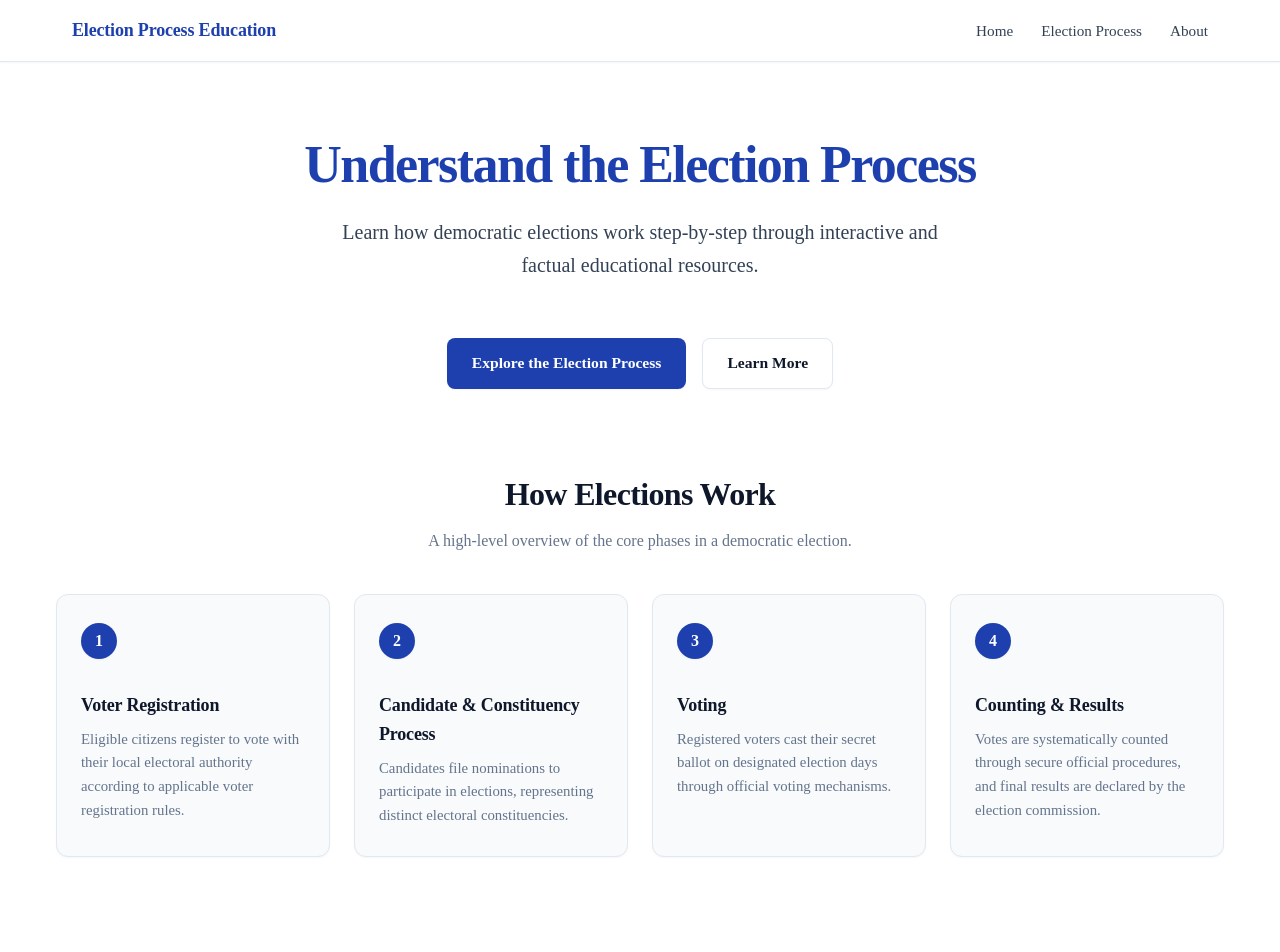
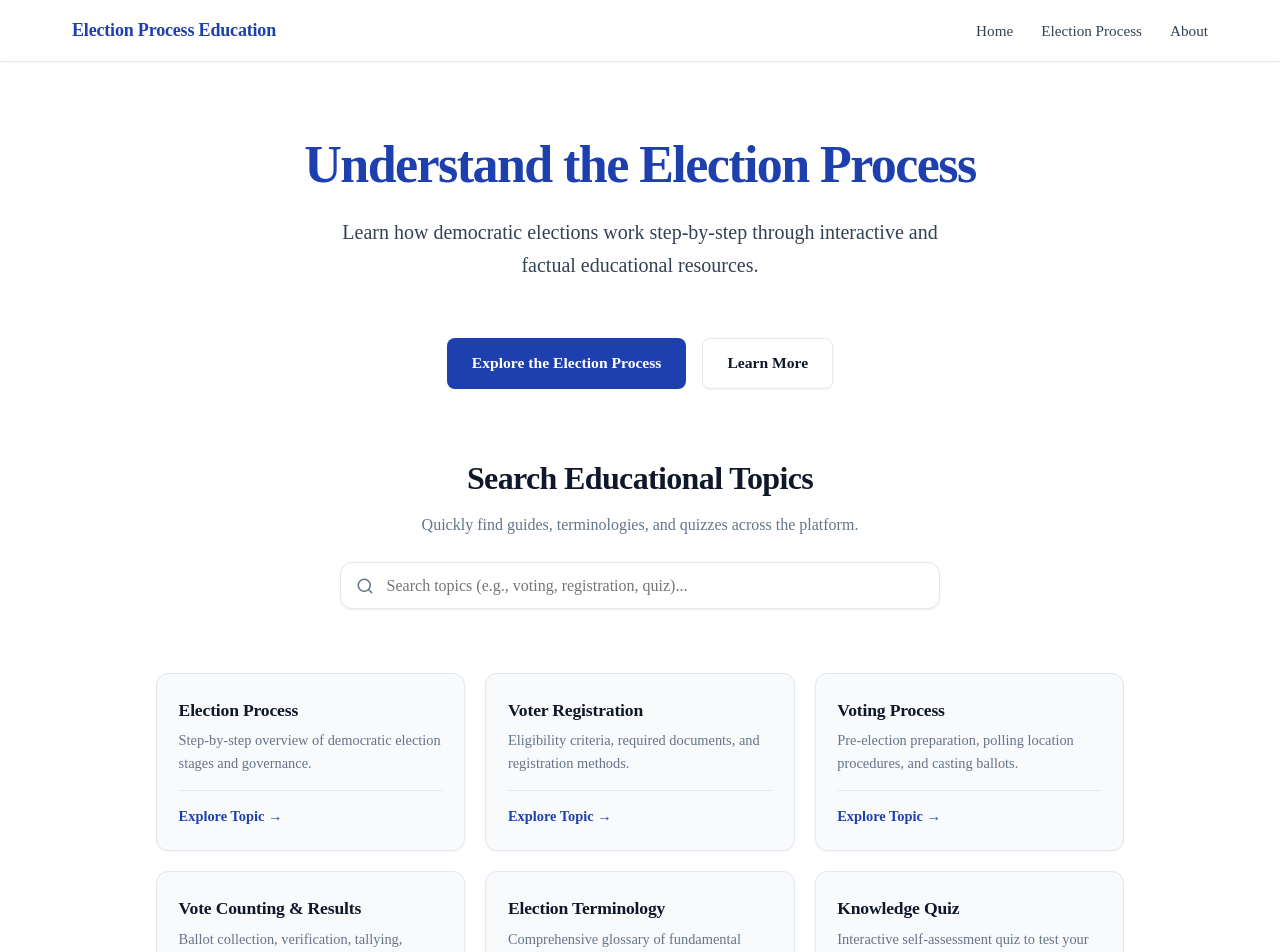
Before and after one commit to devamithra137/Election-Process-Education, a Next.js app: page / in a window 1280 px wide. Shown: the top 952 px of the page. Built offline with nearby package versions, Linux system fonts and the light colour scheme.

Commit message:
Add educational content search

```diff
--- a/src/app/globals.css
+++ b/src/app/globals.css
@@ -2611,3 +2611,186 @@ a {
   gap: 1rem;
   flex-wrap: wrap;
 }
+
+/* ─── Content Search ─────────────────────────────────────────── */
+.content-search-section {
+  width: 100%;
+  max-width: 1000px;
+  margin: 4rem auto 1rem;
+  padding: 0 1rem;
+}
+
+.content-search-container {
+  display: flex;
+  flex-direction: column;
+  align-items: center;
+  gap: 0.75rem;
+  max-width: 600px;
+  margin: 0 auto 2rem;
+  width: 100%;
+}
+
+.content-search-input-wrapper {
+  position: relative;
+  display: flex;
+  align-items: center;
+  width: 100%;
+}
+
+.content-search-icon {
+  position: absolute;
+  left: 1rem;
+  display: flex;
+  align-items: center;
+  justify-content: center;
+  color: var(--color-muted);
+  pointer-events: none;
+}
+
+.content-search-input {
+  width: 100%;
+  padding: 0.85rem 2.75rem 0.85rem 2.85rem;
+  font-size: 1rem;
+  font-family: inherit;
+  color: var(--color-foreground);
+  background-color: var(--color-background);
+  border: 1px solid var(--color-border);
+  border-radius: var(--radius-lg);
+  box-shadow: var(--shadow-sm);
+  transition: border-color 0.2s ease, box-shadow 0.2s ease;
+}
+
+.content-search-input::-webkit-search-cancel-button {
+  display: none;
+}
+
+.content-search-input:focus {
+  outline: none;
+  border-color: var(--color-primary);
+  box-shadow: 0 0 0 3px var(--color-primary-border);
+}
+
+.content-search-clear-button {
+  position: absolute;
+  right: 0.75rem;
+  background: none;
+  border: none;
+  color: var(--color-muted);
+  cursor: pointer;
+  font-size: 1rem;
+  padding: 0.35rem 0.6rem;
+  border-radius: var(--radius-sm);
+  display: flex;
+  align-items: center;
+  justify-content: center;
+  transition: color 0.2s ease, background-color 0.2s ease;
+}
+
+.content-search-clear-button:hover {
+  color: var(--color-foreground);
+  background-color: var(--color-surface-hover);
+}
+
+.content-search-clear-button:focus-visible {
+  outline: 2px solid var(--color-primary);
+}
+
+.content-search-status {
+  min-height: 1.25rem;
+  text-align: center;
+}
+
+.content-search-status-text {
+  font-size: 0.875rem;
+  color: var(--color-muted);
+  font-weight: 500;
+}
+
+.content-search-results-wrapper {
+  width: 100%;
+}
+
+.content-search-grid {
+  display: grid;
+  grid-template-columns: repeat(auto-fit, minmax(280px, 1fr));
+  gap: 1.25rem;
+  width: 100%;
+}
+
+.content-search-card {
+  background-color: var(--color-surface);
+  border: 1px solid var(--color-border);
+  border-radius: var(--radius-lg);
+  padding: 1.35rem;
+  display: flex;
+  flex-direction: column;
+  justify-content: space-between;
+  box-shadow: var(--shadow-xs);
+  transition: border-color 0.2s ease, box-shadow 0.2s ease, transform 0.2s ease;
+}
+
+.content-search-card:hover {
+  border-color: var(--color-primary-border);
+  box-shadow: var(--shadow-md);
+  transform: translateY(-2px);
+}
+
+.content-search-card-body {
+  margin-bottom: 1rem;
+}
+
+.content-search-card-title {
+  font-size: 1.1rem;
+  font-weight: 600;
+  color: var(--color-foreground);
+  letter-spacing: -0.01em;
+  margin-bottom: 0.35rem;
+}
+
+.content-search-card-description {
+  font-size: 0.9rem;
+  color: var(--color-muted);
+  line-height: 1.55;
+}
+
+.content-search-card-footer {
+  margin-top: auto;
+  padding-top: 0.75rem;
+  border-top: 1px solid var(--color-border);
+}
+
+.content-search-card-link {
+  display: inline-flex;
+  align-items: center;
+  font-size: 0.9rem;
+  font-weight: 600;
+  color: var(--color-primary);
+  transition: color 0.2s ease, transform 0.2s ease;
+}
+
+.content-search-card-link:hover {
+  color: var(--color-primary-hover);
+  transform: translateX(2px);
+}
+
+.content-search-card-link:focus-visible {
+  outline: 2px solid var(--color-primary);
+  outline-offset: 2px;
+  border-radius: var(--radius-sm);
+}
+
+.content-search-empty-state {
+  text-align: center;
+  padding: 2.5rem 1rem;
+  background-color: var(--color-surface);
+  border: 1px dashed var(--color-border);
+  border-radius: var(--radius-lg);
+  max-width: 500px;
+  margin: 0 auto;
+}
+
+.content-search-empty-message {
+  font-size: 1rem;
+  font-weight: 500;
+  color: var(--color-muted);
+}
--- a/src/app/page.tsx
+++ b/src/app/page.tsx
@@ -1,5 +1,6 @@
 import Link from "next/link";
 import SectionHeading from "@/components/SectionHeading";
+import ContentSearch from "@/components/ContentSearch";
 import ElectionOverview from "@/components/ElectionOverview";
 import VoterRegistration from "@/components/VoterRegistration";
 import ElectionTimeline from "@/components/ElectionTimeline";
@@ -26,6 +27,7 @@ export default function Home() {
           </Link>
         </div>
       </section>
+      <ContentSearch />
       <ElectionOverview />
       <VoterRegistration />
       <ElectionTimeline />
--- /dev/null
+++ b/src/components/ContentSearch.tsx
@@ -0,0 +1,171 @@
+"use client";
+
+import React, { useState, useMemo } from "react";
+import Link from "next/link";
+import SectionHeading from "./SectionHeading";
+
+interface EducationalTopic {
+  id: string;
+  title: string;
+  description: string;
+  href: string;
+}
+
+const EDUCATIONAL_TOPICS: EducationalTopic[] = [
+  {
+    id: "election-process",
+    title: "Election Process",
+    description: "Step-by-step overview of democratic election stages and governance.",
+    href: "/election-process",
+  },
+  {
+    id: "voter-registration",
+    title: "Voter Registration",
+    description: "Eligibility criteria, required documents, and registration methods.",
+    href: "/voter-registration",
+  },
+  {
+    id: "voting-process",
+    title: "Voting Process",
+    description: "Pre-election preparation, polling location procedures, and casting ballots.",
+    href: "/voting-process",
+  },
+  {
+    id: "vote-counting",
+    title: "Vote Counting & Results",
+    description: "Ballot collection, verification, tallying, reconciliation, and results declaration.",
+    href: "/vote-counting",
+  },
+  {
+    id: "election-terminology",
+    title: "Election Terminology",
+    description: "Comprehensive glossary of fundamental election concepts and terms.",
+    href: "/glossary",
+  },
+  {
+    id: "knowledge-quiz",
+    title: "Knowledge Quiz",
+    description: "Interactive self-assessment quiz to test your election knowledge.",
+    href: "/quiz",
+  },
+];
+
+export default function ContentSearch() {
+  const [searchQuery, setSearchQuery] = useState("");
+
+  const filteredTopics = useMemo(() => {
+    const query = searchQuery.trim().toLowerCase();
+    if (!query) {
+      return EDUCATIONAL_TOPICS;
+    }
+    return EDUCATIONAL_TOPICS.filter(
+      (topic) =>
+        topic.title.toLowerCase().includes(query) ||
+        topic.description.toLowerCase().includes(query)
+    );
+  }, [searchQuery]);
+
+  const handleClear = () => {
+    setSearchQuery("");
+  };
+
+  return (
+    <section
+      className="content-search-section"
+      aria-labelledby="content-search-heading"
+    >
+      <SectionHeading
+        title="Search Educational Topics"
+        subtitle="Quickly find guides, terminologies, and quizzes across the platform."
+      />
+
+      <div className="content-search-container">
+        <label htmlFor="site-content-search-input" className="sr-only">
+          Search educational topics
+        </label>
+        <div className="content-search-input-wrapper">
+          <span className="content-search-icon" aria-hidden="true">
+            <svg
+              xmlns="http://www.w3.org/2000/svg"
+              width="18"
+              height="18"
+              viewBox="0 0 24 24"
+              fill="none"
+              stroke="currentColor"
+              strokeWidth="2"
+              strokeLinecap="round"
+              strokeLinejoin="round"
+            >
+              <circle cx="11" cy="11" r="8" />
+              <line x1="21" y1="21" x2="16.65" y2="16.65" />
+            </svg>
+          </span>
+          <input
+            id="site-content-search-input"
+            type="search"
+            className="content-search-input"
+            placeholder="Search topics (e.g., voting, registration, quiz)..."
+            value={searchQuery}
+            onChange={(e) => setSearchQuery(e.target.value)}
+            aria-label="Search educational topics"
+            autoComplete="off"
+          />
+          {searchQuery && (
+            <button
+              type="button"
+              className="content-search-clear-button"
+              onClick={handleClear}
+              aria-label="Clear search input"
+            >
+              ✕
+            </button>
+          )}
+        </div>
+
+        <div className="content-search-status" aria-live="polite">
+          {searchQuery.trim() && (
+            <span className="content-search-status-text">
+              Showing {filteredTopics.length} of {EDUCATIONAL_TOPICS.length} topics matching &ldquo;{searchQuery.trim()}&rdquo;
+            </span>
+          )}
+        </div>
+      </div>
+
+      <div className="content-search-results-wrapper">
+        {filteredTopics.length > 0 ? (
+          <div className="content-search-grid" role="list">
+            {filteredTopics.map((topic) => (
+              <div
+                key={topic.id}
+                className="content-search-card"
+                role="listitem"
+              >
+                <div className="content-search-card-body">
+                  <h3 className="content-search-card-title">{topic.title}</h3>
+                  <p className="content-search-card-description">
+                    {topic.description}
+                  </p>
+                </div>
+                <div className="content-search-card-footer">
+                  <Link
+                    href={topic.href}
+                    className="content-search-card-link"
+                    aria-label={`Explore topic: ${topic.title}`}
+                  >
+                    Explore Topic →
+                  </Link>
+                </div>
+              </div>
+            ))}
+          </div>
+        ) : (
+          <div className="content-search-empty-state" role="status">
+            <p className="content-search-empty-message">
+              No matching topics found.
+            </p>
+          </div>
+        )}
+      </div>
+    </section>
+  );
+}
```
